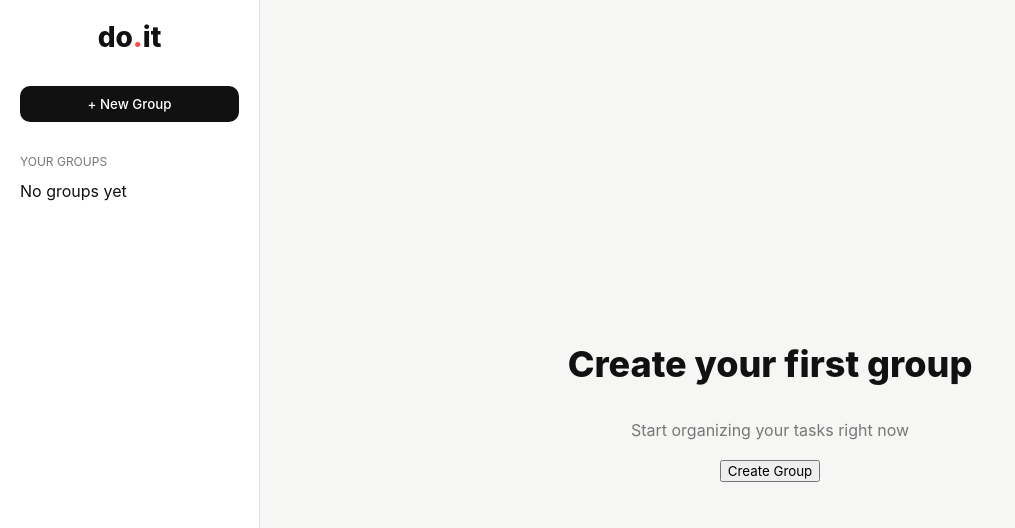
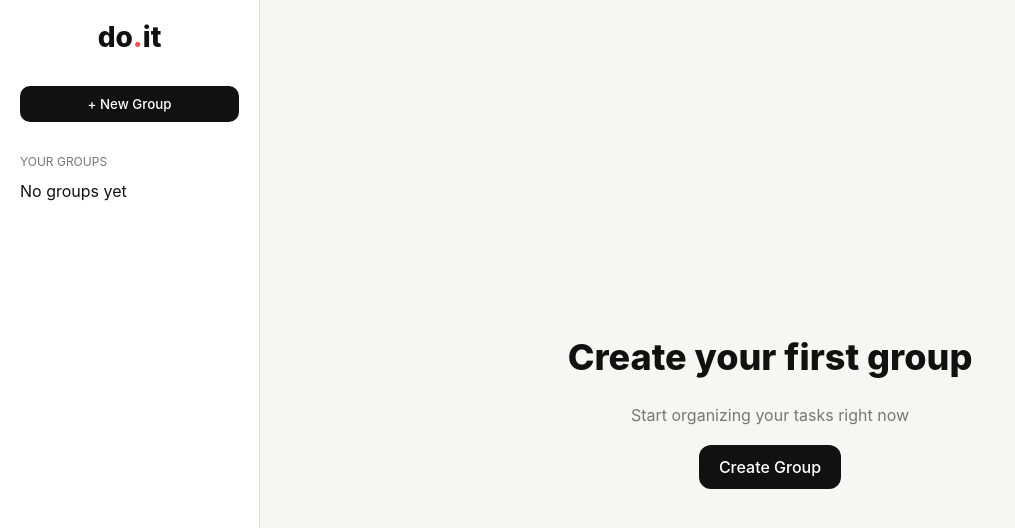
Before and after one commit to Sydorchuks/todo-zustand, a React (Vite) app: page / in a window 1280 px wide. Shown: the top 528 px of the page, without its empty margins (0-1015 px from the left). Built offline with nearby package versions, Linux system fonts and the light colour scheme.

Commit message:
Noticed that I forgot to add some css to the Home Page

```diff
--- a/src/pages/HomePage/HomePage.css
+++ b/src/pages/HomePage/HomePage.css
@@ -4,36 +4,73 @@
   flex-direction: column;
   align-items: center;
   justify-content: center;
+
+  text-align: center;
 }
 
 .home-title {
   font-size: 36px;
   font-weight: 800;
+  margin-bottom: 10px;
 }
 
 .home-subtitle {
-  color: var(--color-muted);
-  margin: 10px 0 20px;
+  font-size: 16px;
+  color: #777;
+  margin-bottom: 20px;
+}
+
+.home-btn {
+  padding: 12px 20px;
+  border-radius: 12px;
+  border: none;
+
+  background: #111;
+  color: white;
+  cursor: pointer;
+
+  font-size: 16px;
+  font-weight: 500;
+  transition: 0.2s;
+}
+
+.home-btn:hover {
+  background: #333;
 }
 
 .groups-grid {
   display: grid;
-  grid-template-columns: repeat(auto-fill, minmax(180px, 1fr));
+  grid-template-columns: repeat(auto-fill, minmax(140px, 1fr));
   gap: 16px;
+  width: 100%;
+  max-width: 500px;
+  margin-top: 20px;
 }
 
 .group-card {
-  background: white;
-  border: 1px solid var(--color-border);
-  border-radius: 14px;
   padding: 20px;
+  border-radius: 16px;
+  border: 1px solid black;
+
+  background: #f9f9f7;
   cursor: pointer;
+
+  font-weight: 600;
+  font-size: 15px;
+  transition: 0.2s;
 }
 
 .group-card:hover {
-  background: var(--color-hover);
+  background: #f3f3f1;
 }
 
 .add-card {
-  border: 2px dashed #bbb;
+  border-style: dashed;
+  color: #777;
+  font-weight: 500;
 }
+
+.add-card:hover {
+  color: #111;
+  background: #f3f3f1;
+}
```
